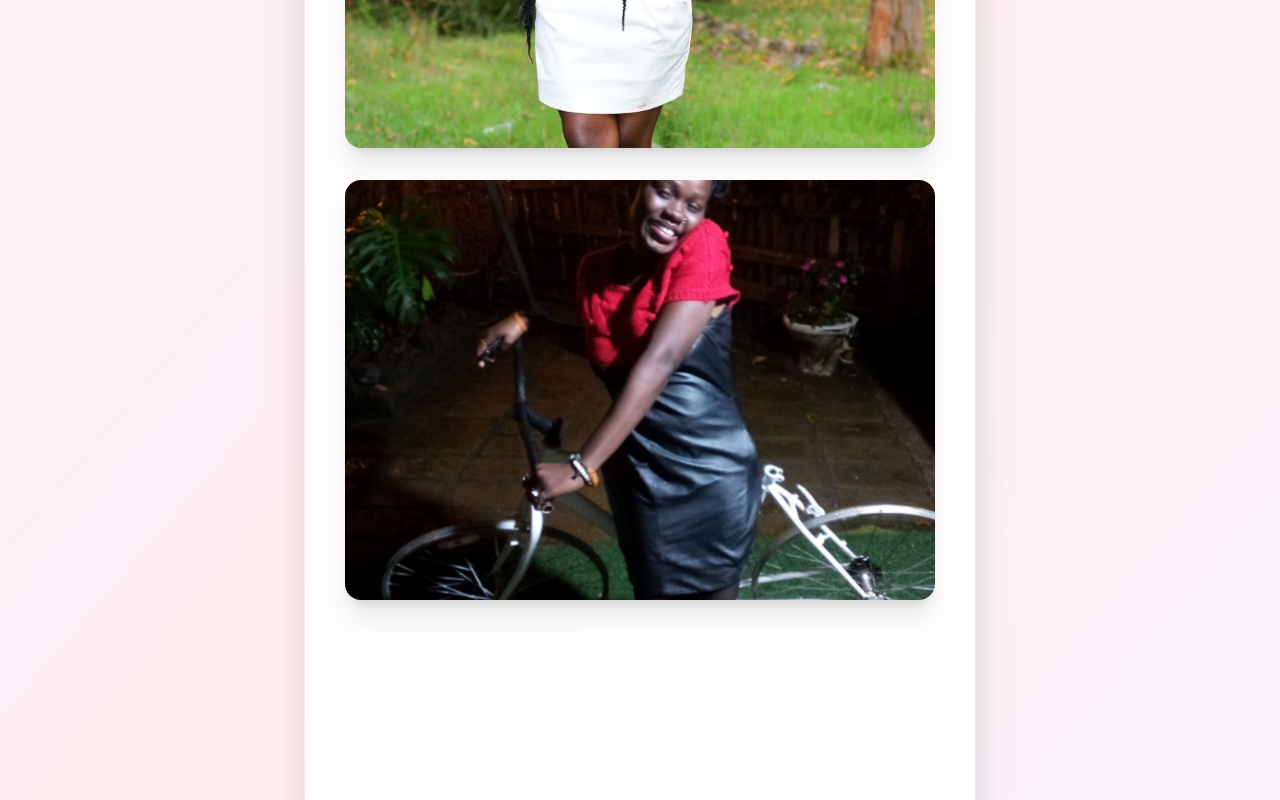
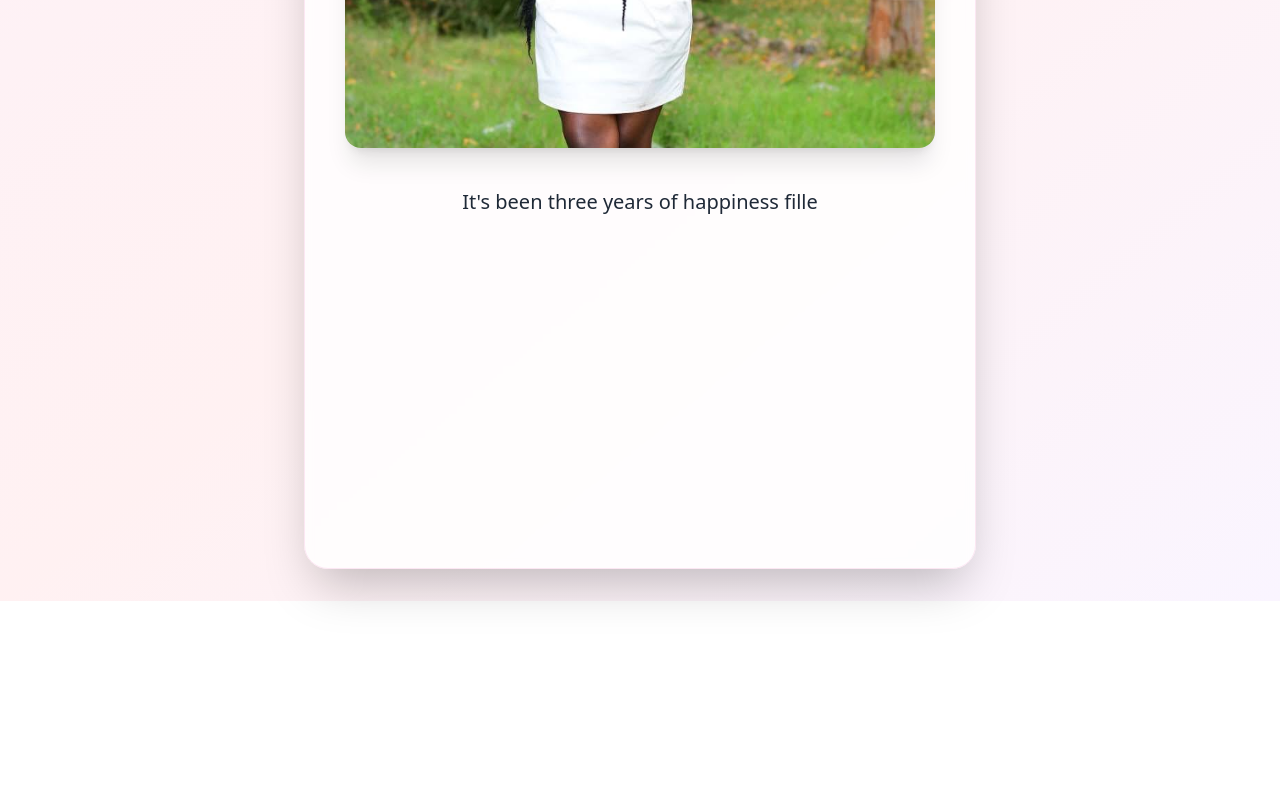
Before and after one commit to Yosecoding/yose, a plain HTML site: page index.html in a window 1280 px wide. Shown: the part 457-1257 px from the top of the page. After the commit the page ends 1058 px from the top, so only its background shows below. Drawn offline with nearby package versions, Linux system fonts and the light colour scheme.

```diff
--- a/index.html
+++ b/index.html
@@ -75,7 +75,7 @@
 
     const photos = [
       "photo1.jpeg",   // ← change to your real filenames or direct URLs
-      "photo2.jpeg",
+
 
 
     ];
```
